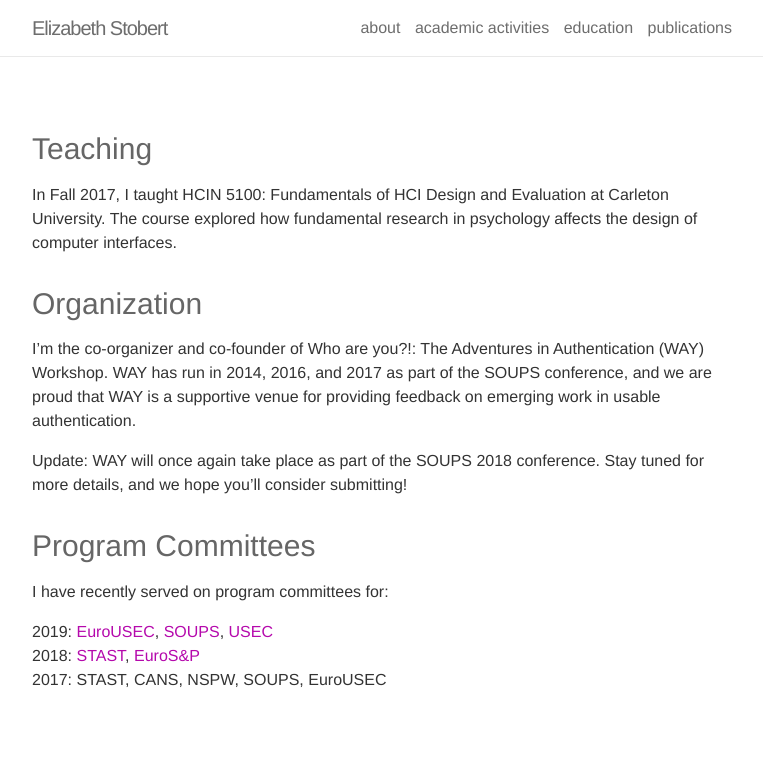
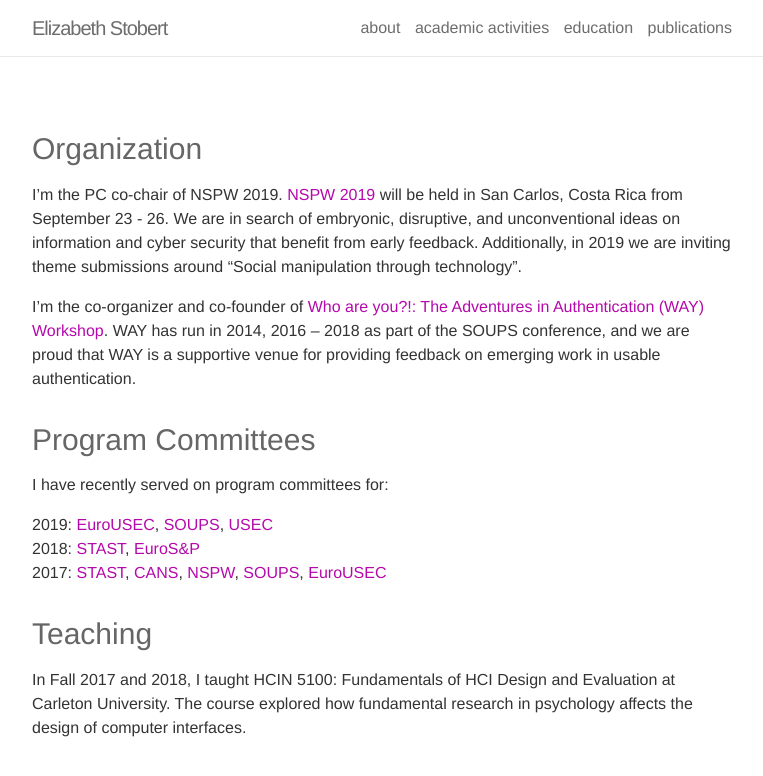
Before and after one commit to estobert/stobert-website, a Jekyll site: the page built from _pages/activities.md, in a window 1280 px wide. Shown: the top 776 px of the page, without its empty margins (258-1021 px from the left). Built offline with Jekyll 4.4.1, drawn with Linux system fonts in a browser that asks for light colours; nearby versions of some CDN libraries.

Commit message:
Update activities.md

```diff
--- a/_pages/activities.md
+++ b/_pages/activities.md
@@ -3,15 +3,13 @@ layout: page
 permalink: /activities/
 title: academic activities
 ---
-### Teaching
-
-In Fall 2017, I taught HCIN 5100: Fundamentals of HCI Design and Evaluation at Carleton University. The course explored how fundamental research in psychology affects the design of computer interfaces.
 
 ### Organization
 
-I’m the co-organizer and co-founder of Who are you?!: The Adventures in Authentication (WAY) Workshop. WAY has run in 2014, 2016, and 2017 as part of the SOUPS conference, and we are proud that WAY is a supportive venue for providing feedback on emerging work in usable authentication.
+I'm the PC co-chair of NSPW 2019. [NSPW 2019](http://www.nspw.org) will be held in San Carlos, Costa Rica from September 23 - 26. We are in search of embryonic, disruptive, and unconventional ideas on information and cyber security that benefit from early feedback. Additionally, in 2019 we are inviting theme submissions around “Social manipulation through technology”.
 
-Update: WAY will once again take place as part of the SOUPS 2018 conference. Stay tuned for more details, and we hope you'll consider submitting!
+I’m the co-organizer and co-founder of [Who are you?!: The Adventures in Authentication (WAY) Workshop](http://way-workshop.org). WAY has run in 2014, 2016 -- 2018 as part of the SOUPS conference, and we are proud that WAY is a supportive venue for providing feedback on emerging work in usable authentication.
+
 
 ### Program Committees
 
@@ -19,4 +17,9 @@ I have recently served on program committees for:
 
 2019: [EuroUSEC](https://eusec.cs.uchicago.edu/), [SOUPS](https://www.usenix.org/conference/soups2019), [USEC](https://www.ndss-symposium.org/ndss2019/cfp-usec-2019/)
 2018: [STAST](http://stast.uni.lu/), [EuroS&P](https://www.ieee-security.org/TC/EuroSP2018/)
-2017: STAST, CANS, NSPW, SOUPS, EuroUSEC
+2017: [STAST](http://stast.uni.lu/), [CANS](http://crypto.ie.cuhk.edu.hk/cans17/), [NSPW](https://www.nspw.org/2017), [SOUPS](https://www.usenix.org/conference/soups2017), [EuroUSEC](https://usec.cispa.uni-saarland.de/eurousec17/)
+
+
+### Teaching
+
+In Fall 2017 and 2018, I taught HCIN 5100: Fundamentals of HCI Design and Evaluation at Carleton University. The course explored how fundamental research in psychology affects the design of computer interfaces.
```
